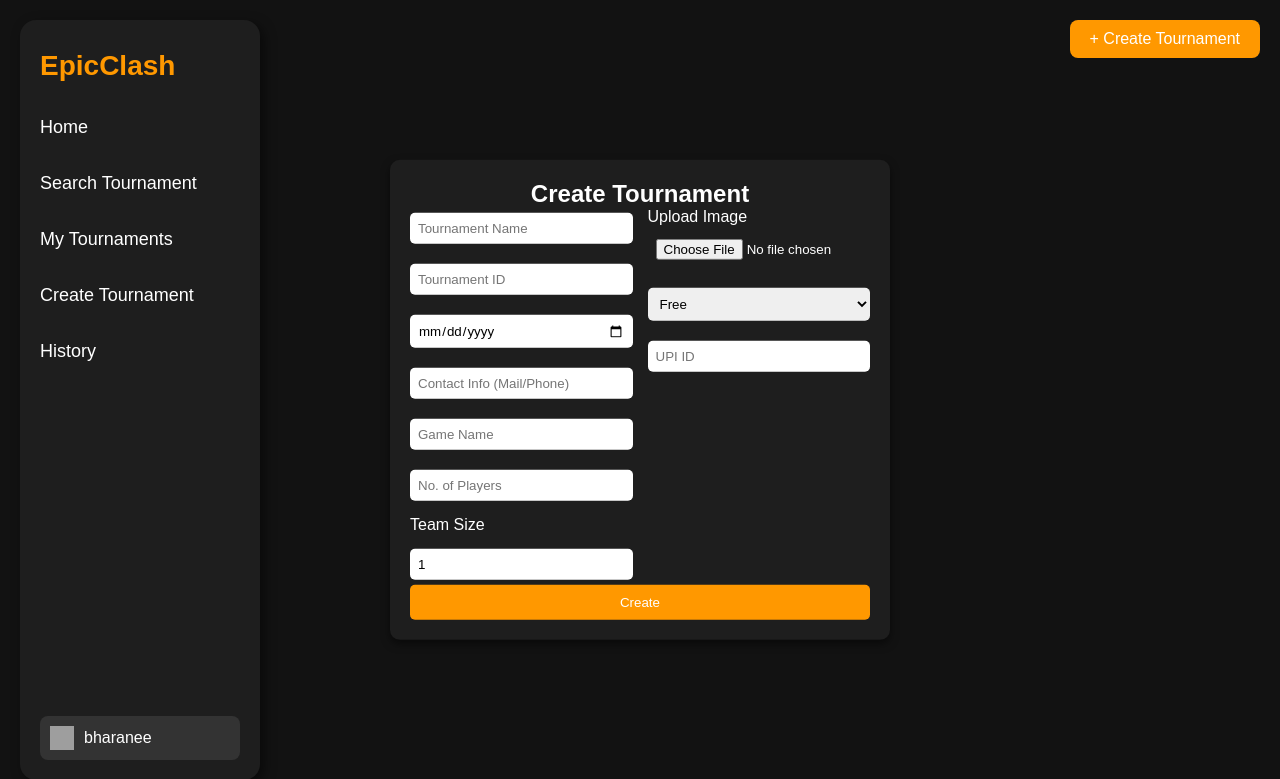
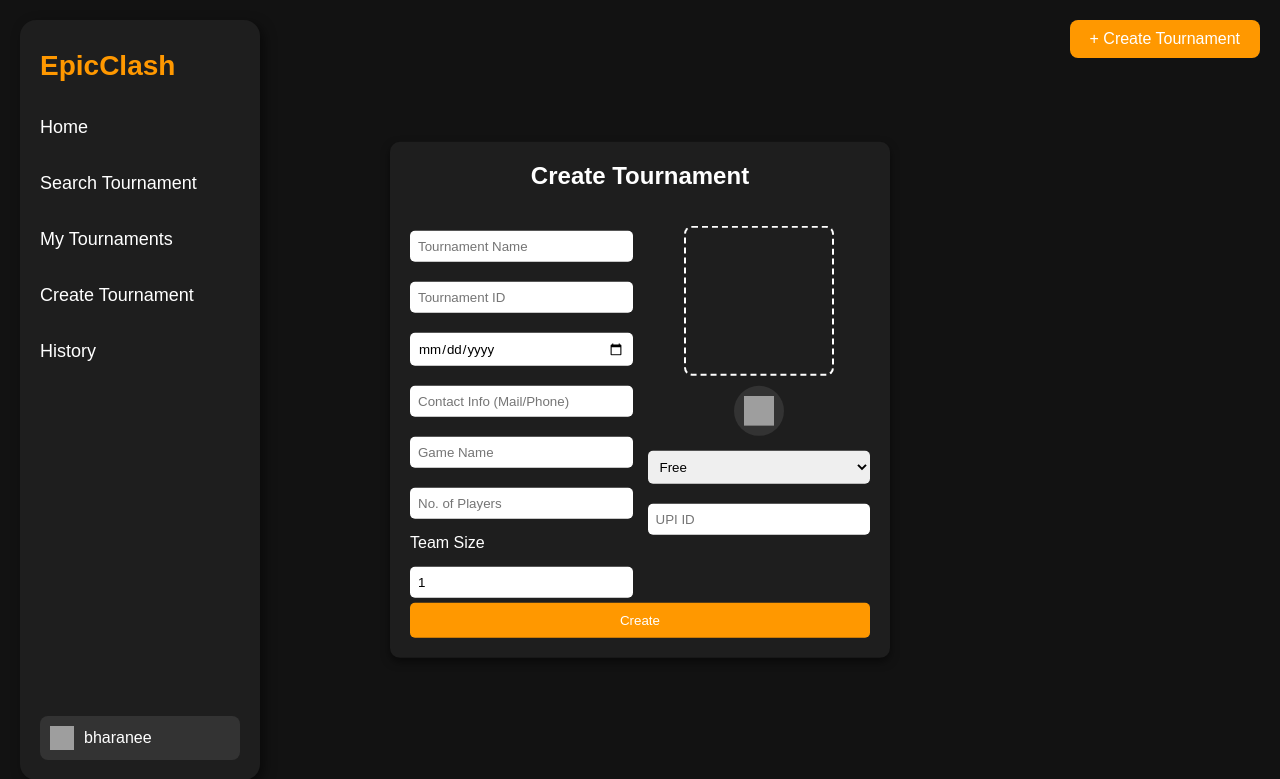
Before and after one commit to Bharaneedharan-K/Gaming-Tournament-Hosting-Website, a PHP site: page /create_tournament.php in a window 1280 px wide, after a click on "+ Create Tournament". Shown: the top 779 px of the page. Run offline with PHP 8.4, Linux system fonts and the light colour scheme; grey boxes are pictures that could not be loaded.

Commit message:
create tournament update

```diff
--- a/user/createTournament/create_tournament.php
+++ b/user/createTournament/create_tournament.php
@@ -226,14 +226,54 @@
     flex-direction: column;
     gap: 10px;
   }
-  .image-upload label {
-    color: white;
+  .image-upload {
+  display: flex;
+  flex-direction: column;
+  align-items: center;
+  gap: 10px;
 }
-  #image-preview {
+
+.upload-label {
+  width: 50px;
+  height: 50px;
+  background-color: #333;
+  display: flex;
+  align-items: center;
+  justify-content: center;
+  border-radius: 50%;
+  cursor: pointer;
+  transition: background 0.3s;
+}
+
+.upload-label:hover {
+  background-color: #444;
+}
+
+.upload-label img {
+  width: 30px;
+  height: 30px;
+}
+
+.image-preview-box {
+  width: 150px;
+  height: 150px;
+  border: 2px dashed #ffffff;
+  border-radius: 8px;
+  display: flex;
+  align-items: center;
+  justify-content: center;
+  overflow: hidden;
+  position: relative;
+}
+
+.image-preview-box img {
   width: 100%;
-    border-radius: 8px;
-    margin-top: 10px;
+  height: 100%;
+  object-fit: cover;
+  display: none;
 }
+
+
   </style>
 </head>
 <body>
@@ -264,6 +304,7 @@
     <div id="tournament-modal" class="modal">
       <div class="modal-content">
         <h2>Create Tournament</h2>
+        <br></br>
         <div class="form-container">
           <div class="form-left">
             <input type="text" placeholder="Tournament Name">
@@ -277,10 +318,16 @@
           </div>
           <div class="form-right">
           <div class="image-upload">
-          <label for="tournament-image">Upload Image</label>
-          <input type="file" id="tournament-image" accept="image/*" onchange="previewImage(event)">
+            <input type="file" id="tournament-image" accept="image/*" onchange="previewImage(event)" hidden>
+
+            <div class="image-preview-box">
               <img id="image-preview" src="#" alt="Image Preview" style="display:none;">
             </div>
+            <label for="tournament-image" class="upload-label">
+              <img src="https://img.icons8.com/ios-filled/50/ffffff/upload.png" alt="Upload Icon">
+            </label>
+          </div>
+
             <select id="fee-type" onchange="togglePrizeFields()">
               <option value="free">Free</option>
               <option value="paid">Paid</option>
```
Lines whose indentation alone changed are shown as unchanged.
